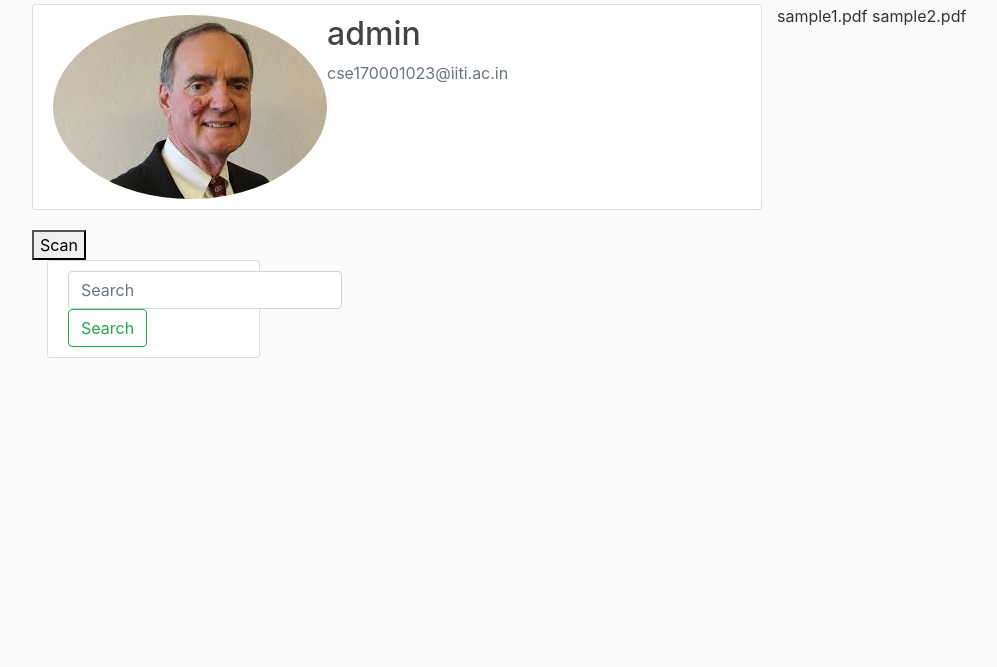
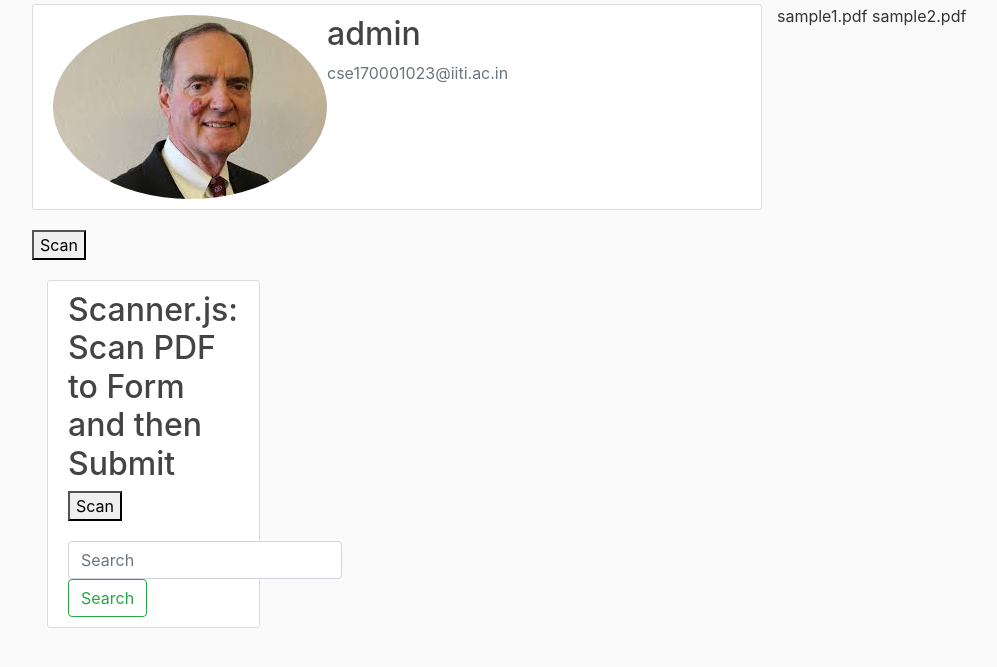
Before and after one commit to divyansshhh/GroupM-Project-9-, a Flask app: page /account in a window 1280 px wide. Shown: the part 77-744 px from the top of the page, without its empty margins (53-1050 px from the left). Run offline with Flask 2, Linux system fonts and the light colour scheme; a user stored in the database is signed in; data comes from the database, SQL or seed files in the repository; both versions use the stored data as it was after the commit; some libraries are stand-ins or nearby versions.

Commit message:
scanner.js

```diff
--- a/src/templates/account.html
+++ b/src/templates/account.html
@@ -1,4 +1,65 @@
 {% extends "layout.html" %}
+{% block scan %}
+<script src="https://asprise.azureedge.net/scannerjs/scanner.js" type="text/javascript"></script>
+
+<script>
+    function scanToJpg() {
+        scanner.scan(displayImagesOnPage,
+        {
+            "output_settings" :
+            [
+                {
+                    "type" : "return-base64",
+                    "format" : "jpg"
+                }
+            ]
+        });
+    }
+    /** Processes the scan result */
+    function displayImagesOnPage(successful, mesg, response) {
+    if(!successful) { // On error
+        console.error('Failed: ' + mesg);
+        return;
+    }
+
+    if(successful && mesg != null && mesg.toLowerCase().indexOf('user cancel') >= 0) { // User canceled.
+        console.info('User canceled');
+        return;
+    }
+
+    var scannedImages = scanner.getScannedImages(response, true, false); // returns an array of ScannedImage
+    for(var i = 0; (scannedImages instanceof Array) && i < scannedImages.length; i++) {
+        var scannedImage = scannedImages[i];
+        processScannedImage(scannedImage);
+    }
+    }
+
+    /** Images scanned so far. */
+    var imagesScanned = [];
+
+    /** Processes a ScannedImage */
+    function processScannedImage(scannedImage) {
+    imagesScanned.push(scannedImage);
+    var elementImg = createDomElementFromModel( {
+        'name': 'img',
+        'attributes': {
+            'class': 'scanned',
+            'src': scannedImage.src
+        }
+    });
+    document.getElementById('images').appendChild(elementImg);
+    }
+</script>
+<style>
+    img.scanned {
+        height: 200px; /** Sets the display size */
+        margin-right: 12px;
+    }
+    div#images {
+        margin-top: 20px;
+    }
+</style>
+{% endblock scan %}
 {% block content %}
 <div class="container">
   <div class="row">
@@ -17,10 +78,17 @@
       <div id="images"></div>
       <div class="col-md-4">
         <div class="content-section">
+            <h2>Scanner.js: Scan PDF to Form and then Submit</h2>
+
+            <button type="button" onclick="scanToJpg();">Scan</button>
+
+            <div id="images"></div>
             <form class="form-inline my-2 my-lg-0">
+
                 <input class="form-control mr-sm-2" type="search" placeholder="Search" aria-label="Search">
                 <button class="btn btn-outline-success my-2 my-sm-0" type="submit">Search</button>
               </form>
+
           </div>
           </div>
     </div>
--- a/src/templates/layout.html
+++ b/src/templates/layout.html
@@ -14,6 +14,9 @@
         <title>{{ title }}</title>
     {% else %}
         <title>Portal</title>
+    {% endif %}
+    {% if current_user.is_authenticated %}
+      {% block scan %}{% endblock %}
     {% endif %}
 </head>
 <body>
```
Also changed, not shown: src/database.db.
